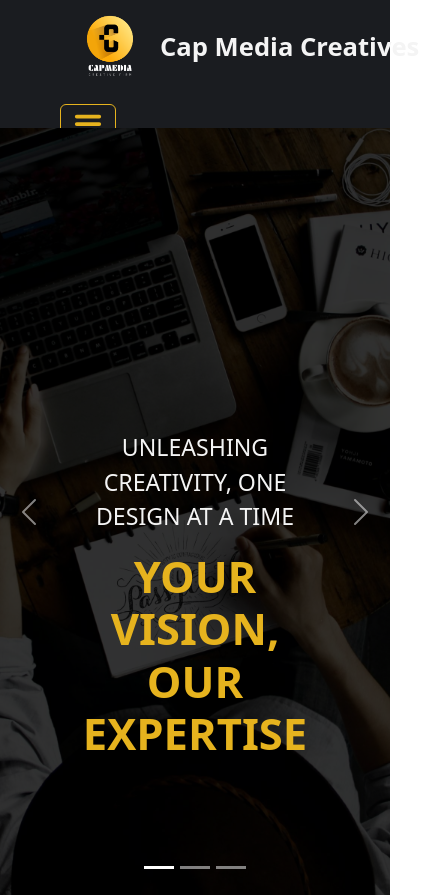
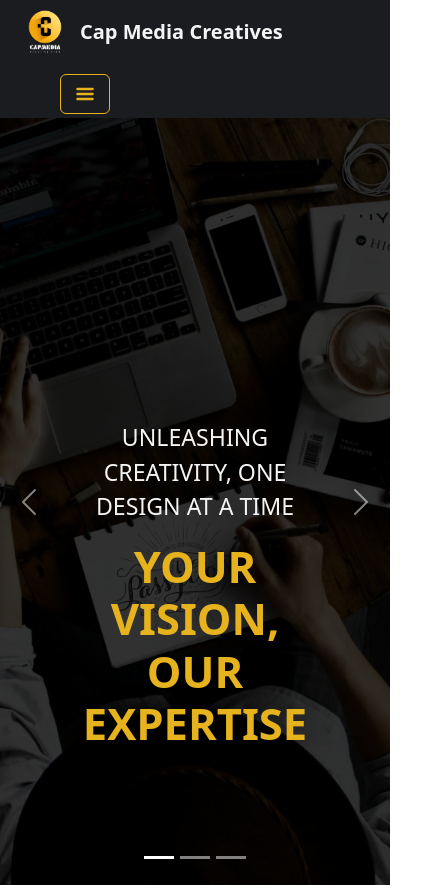
Before and after one commit to matthewmarin/CapMedia-Creatives, a plain HTML site: page index.html in a window 390 px wide. Shown: the whole page, 438 px wide, since content can reach past the window. Drawn offline with nearby package versions, Linux system fonts and the light colour scheme.

Commit message:
adding breakpoints for small devices

```diff
--- a/css/style.css
+++ b/css/style.css
@@ -69,3 +69,36 @@
     color: #f4f4f4;
     font-weight: 500;
 }
+
+
+
+/* Breakpoints */
+
+@media (max-width: 576px) {
+    .navbar-brand {
+        font-size: 20px;
+    }
+    .navbar-brand img {
+        width: 70px;
+        height: 70px;
+        margin-left: -50px;
+    }
+    .navnav {
+        padding-bottom: 10px;
+    }
+
+    .custom-toggler .navbar-toggler-icon{
+        width: 20px;
+    }
+    .custom-toggler.navbar-toggler{
+        width: 50px;
+        height: 40px;
+        margin-bottom: 10px;
+    }
+  }
+
+  @media (min-width: 768px) and (max-width: 991px) {
+    .custom-toggler.navbar-toggler{
+      margin-right: 30px;
+    }
+  }
--- a/index.html
+++ b/index.html
@@ -21,13 +21,13 @@
 
     <!-- NAVBAR START -->
     <nav class="navbar navbar-expand-lg py-1">
-        <div class="container-fluid ms-5 me-5" >
+        <div class="container-fluid  ms-5 me-5 navnav" >
           <a class="navbar-brand" href="#">
             <img src="./Images/logo.png" class="l-img" alt="logo" height="30" width="30">Cap Media Creatives</a>
           <button class="navbar-toggler custom-toggler" type="button" data-bs-toggle="collapse" data-bs-target="#navbarNav" aria-controls="navbarNav" aria-expanded="false" aria-label="Toggle navigation">
             <span class="navbar-toggler-icon"></span>
           </button>
-          <div class="collapse navbar-collapse" id="navbarNav">
+          <div class="collapse navbar-collapse mb-3" id="navbarNav">
             <ul class="navbar-nav ms-auto">
               <li class="nav-item">
                 <a class="nav-link" href="#">Home</a>
```
